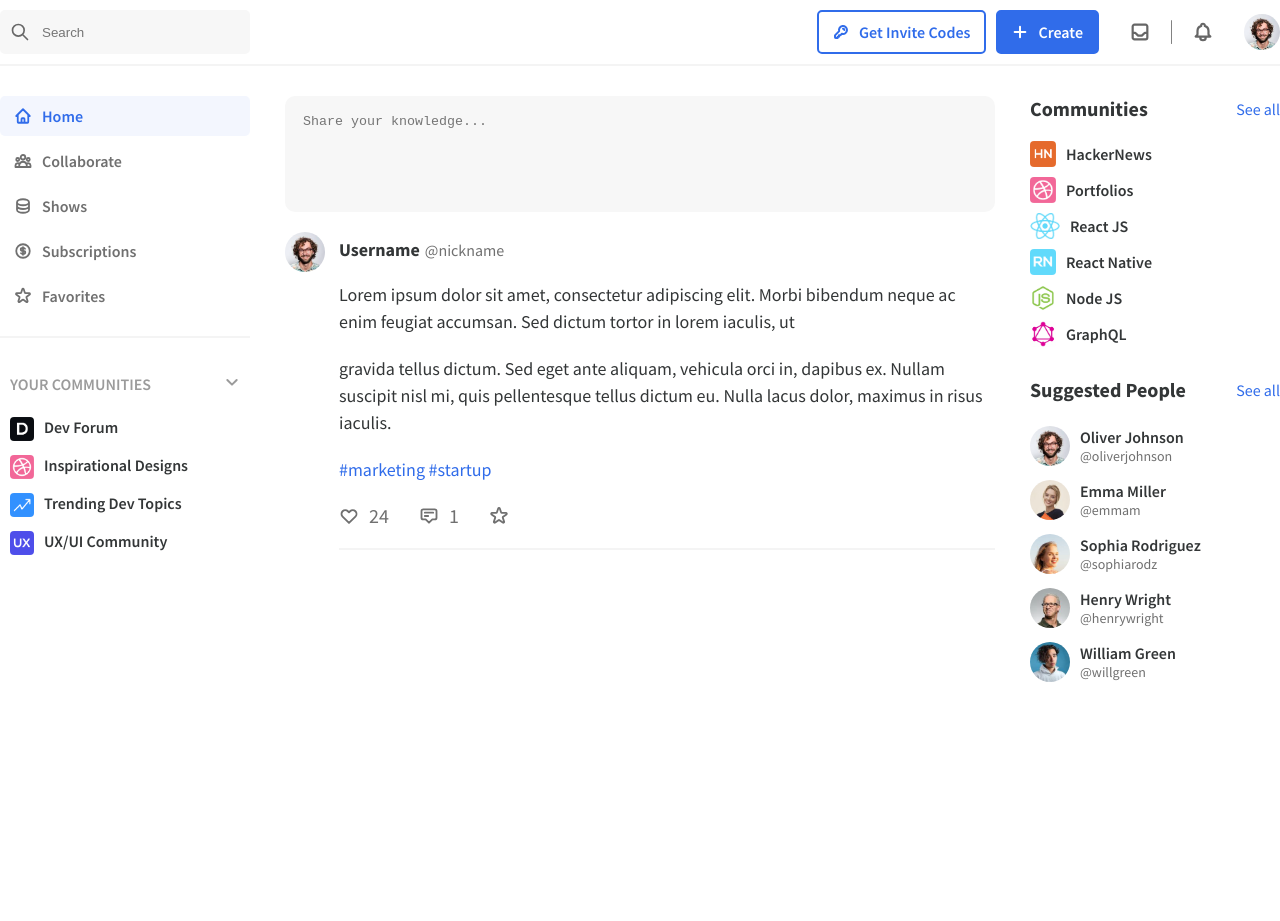
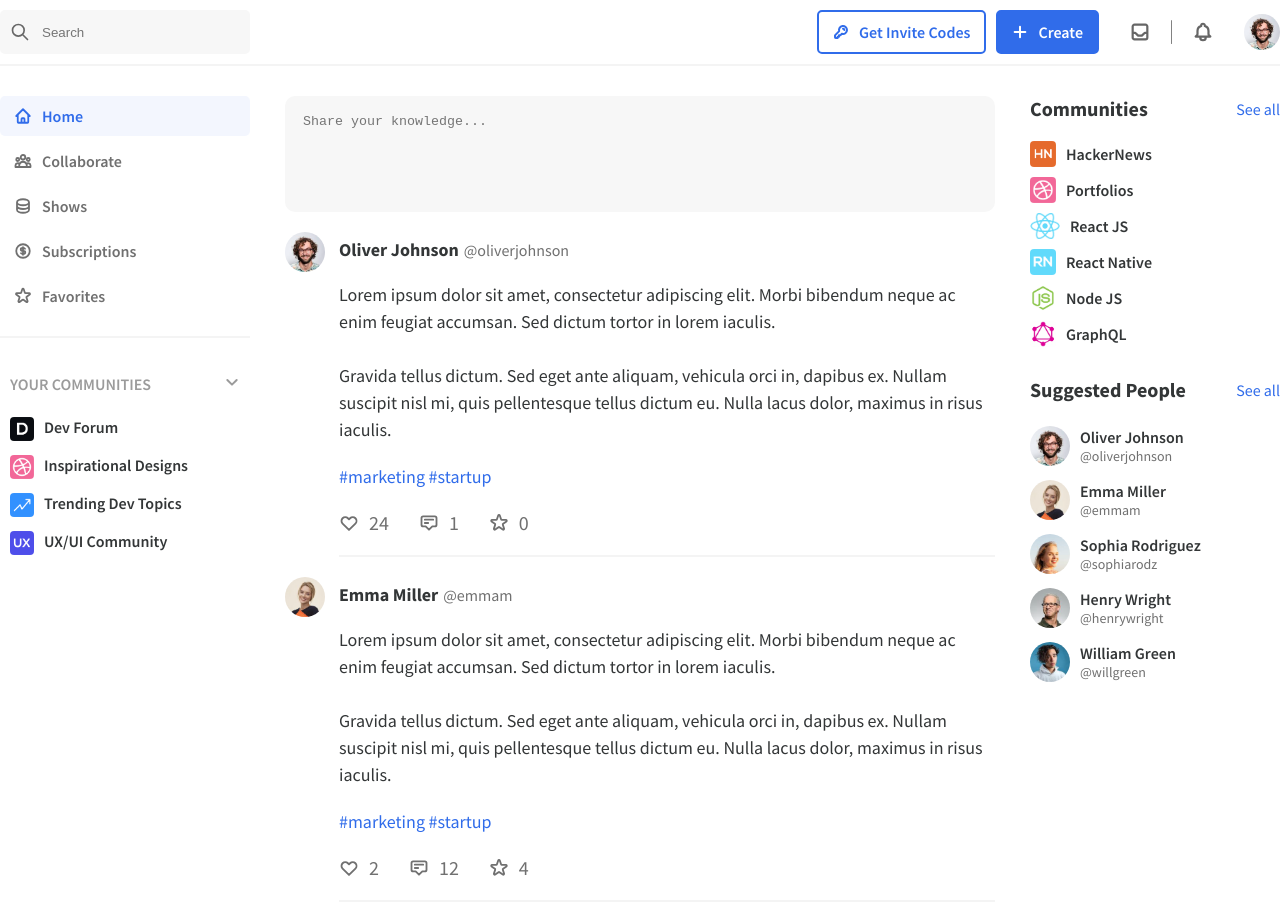
Before and after one commit to chrisprodev/social-media-ui, a React (Create React App) app: page / in a window 1280 px wide. Shown: the top 921 px of the page. Before the commit the page ends 800 px from the top, so only its background shows below. Built offline with nearby package versions, Linux system fonts and the light colour scheme.

Commit message:
Add Posts Data

```diff
--- a/src/components/FeedContainer.tsx
+++ b/src/components/FeedContainer.tsx
@@ -2,12 +2,14 @@ import React from "react";
 import InputPost from "./InputPost";
 import styled from "styled-components";
 import PostContent from "./PostContent";
+import { postData } from "../constants/posts";
 
 const FeedContainer: React.FC = () => {
   return (
     <Container>
       <InputPost />
-      <PostContent />
+      {postData &&
+        postData.map((post) => <PostContent {...post} />)}
     </Container>
   );
 };
--- a/src/components/PostContent.tsx
+++ b/src/components/PostContent.tsx
@@ -1,27 +1,28 @@
 import React from "react";
 import styled from "styled-components";
+import { Post } from "../models/post";
 
-const PostContent: React.FC = () => {
+const PostContent: React.FC<Post> = ({
+  img,
+  username,
+  nickname,
+  postBody,
+  hashtags,
+  likes,
+  comments,
+  fav,
+}) => {
   return (
     <Container>
-      <img src="/avatars/1.png" alt="" />
+      <img src={img} alt="" />
       <ContentWrapper>
         <ContentHeader>
-          <h4>Username</h4>
-          <small>@nickname</small>
+          <h4>{username}</h4>
+          <small>{nickname}</small>
         </ContentHeader>
         <ContentBody>
-          <p>
-            Lorem ipsum dolor sit amet, consectetur adipiscing elit. Morbi
-            bibendum neque ac enim feugiat accumsan. Sed dictum tortor in lorem
-            iaculis, ut
-          </p>
-          <p>
-            gravida tellus dictum. Sed eget ante aliquam, vehicula orci in,
-            dapibus ex. Nullam suscipit nisl mi, quis pellentesque tellus dictum
-            eu. Nulla lacus dolor, maximus in risus iaculis.
-          </p>
-          <Hashtags>#marketing #startup</Hashtags>
+          <p>{postBody}</p>
+          <Hashtags>{hashtags}</Hashtags>
         </ContentBody>
         <Interactions>
           <span>
@@ -38,7 +39,7 @@ const PostContent: React.FC = () => {
                 d="M4.318 6.318a4.5 4.5 0 000 6.364L12 20.364l7.682-7.682a4.5 4.5 0 00-6.364-6.364L12 7.636l-1.318-1.318a4.5 4.5 0 00-6.364 0z"
               />
             </svg>
-            24
+            {likes}
           </span>
           <span>
             <svg
@@ -54,7 +55,7 @@ const PostContent: React.FC = () => {
                 d="M7 8h10M7 12h4m1 8l-4-4H5a2 2 0 01-2-2V6a2 2 0 012-2h14a2 2 0 012 2v8a2 2 0 01-2 2h-3l-4 4z"
               />
             </svg>
-            1
+            {comments}
           </span>
           <span>
             <svg
@@ -70,6 +71,7 @@ const PostContent: React.FC = () => {
                 d="M11.049 2.927c.3-.921 1.603-.921 1.902 0l1.519 4.674a1 1 0 00.95.69h4.915c.969 0 1.371 1.24.588 1.81l-3.976 2.888a1 1 0 00-.363 1.118l1.518 4.674c.3.922-.755 1.688-1.538 1.118l-3.976-2.888a1 1 0 00-1.176 0l-3.976 2.888c-.783.57-1.838-.197-1.538-1.118l1.518-4.674a1 1 0 00-.363-1.118l-3.976-2.888c-.784-.57-.38-1.81.588-1.81h4.914a1 1 0 00.951-.69l1.519-4.674z"
               />
             </svg>
+            {fav}
           </span>
         </Interactions>
       </ContentWrapper>
@@ -113,6 +115,7 @@ const ContentHeader = styled.div`
 
 const ContentBody = styled.div`
   p {
+    white-space: pre-line;
     line-height: 1.5;
     font-size: 1.8rem;
     margin: 2rem 0 0 0;
--- /dev/null
+++ b/src/constants/posts.ts
@@ -0,0 +1,52 @@
+import { Post } from "../models/post";
+
+export const postData: Post[] = [
+  {
+    id: 1,
+    img: "/avatars/1.png",
+    username: "Oliver Johnson",
+    nickname: "@oliverjohnson",
+    postBody:
+      "Lorem ipsum dolor sit amet, consectetur adipiscing elit. Morbi bibendum neque ac enim feugiat accumsan. Sed dictum tortor in lorem iaculis. \n\n Gravida tellus dictum. Sed eget ante aliquam, vehicula orci in, dapibus ex. Nullam suscipit nisl mi, quis pellentesque tellus dictum eu. Nulla lacus dolor, maximus in risus iaculis.",
+    hashtags: "#marketing #startup",
+    likes: 24,
+    comments: 1,
+    fav: 0,
+  },
+  {
+    id: 2,
+    img: "/avatars/2.png",
+    username: "Emma Miller",
+    nickname: "@emmam",
+    postBody:
+      "Lorem ipsum dolor sit amet, consectetur adipiscing elit. Morbi bibendum neque ac enim feugiat accumsan. Sed dictum tortor in lorem iaculis. \n\n Gravida tellus dictum. Sed eget ante aliquam, vehicula orci in, dapibus ex. Nullam suscipit nisl mi, quis pellentesque tellus dictum eu. Nulla lacus dolor, maximus in risus iaculis.",
+    hashtags: "#marketing #startup",
+    likes: 2,
+    comments: 12,
+    fav: 4,
+  },
+  {
+    id: 3,
+    img: "/avatars/3.png",
+    username: "Sophia Rodriguez",
+    nickname: "@sophiarodz",
+    postBody:
+      "Lorem ipsum dolor sit amet, consectetur adipiscing elit. Morbi bibendum neque ac enim feugiat accumsan. Sed dictum tortor in lorem iaculis. \n\n Gravida tellus dictum. Sed eget ante aliquam, vehicula orci in, dapibus ex. Nullam suscipit nisl mi, quis pellentesque tellus dictum eu. Nulla lacus dolor, maximus in risus iaculis.",
+    hashtags: "#marketing #startup",
+    likes: 1,
+    comments: 0,
+    fav: 1,
+  },
+  {
+    id: 4,
+    img: "/avatars/7.png",
+    username: "Henry Wright",
+    nickname: "@henrywright",
+    postBody:
+      "Lorem ipsum dolor sit amet, consectetur adipiscing elit. Morbi bibendum neque ac enim feugiat accumsan. Sed dictum tortor in lorem iaculis. \n\n Gravida tellus dictum. Sed eget ante aliquam, vehicula orci in, dapibus ex. Nullam suscipit nisl mi, quis pellentesque tellus dictum eu. Nulla lacus dolor, maximus in risus iaculis.",
+    hashtags: "#marketing #startup",
+    likes: 5,
+    comments: 0,
+    fav: 0,
+  },
+];
--- /dev/null
+++ b/src/models/post.ts
@@ -0,0 +1,11 @@
+export interface Post {
+  id: number;
+  img: string;
+  username: string;
+  nickname: string;
+  postBody: string;
+  hashtags: string;
+  likes: number;
+  comments: number;
+  fav: number;
+}
```
Also changed, not shown: 1 other file (tests, documents, lock files or other folders).
